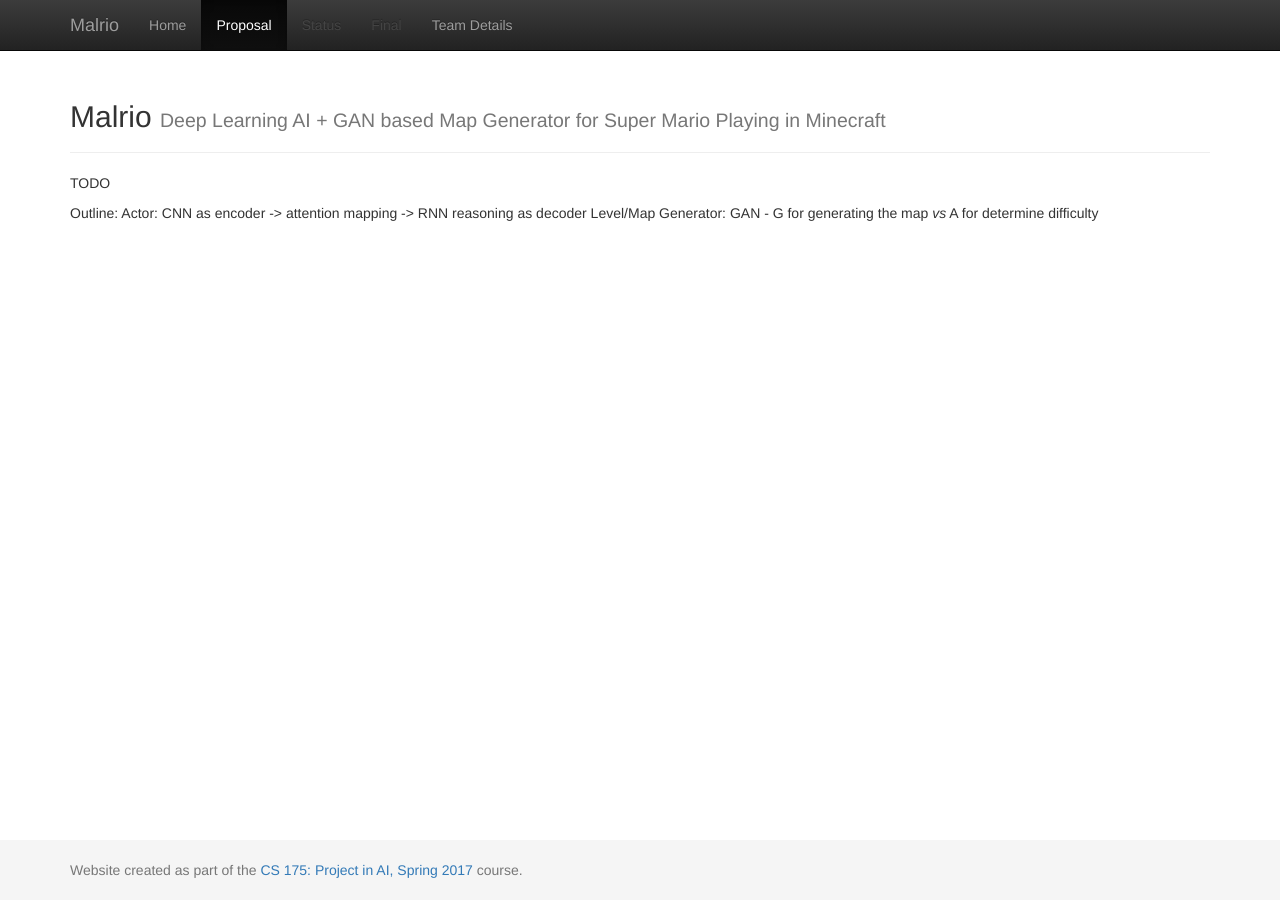
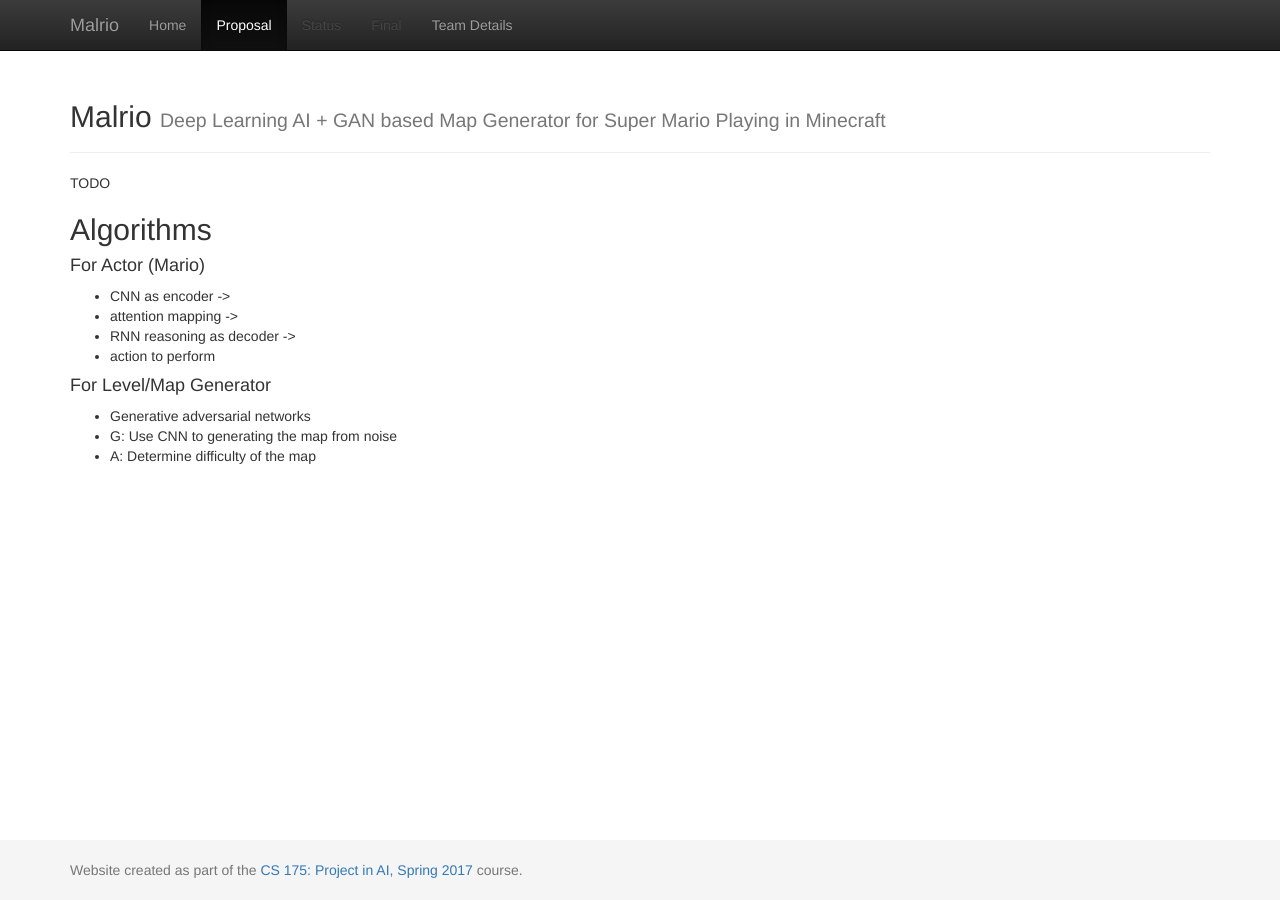
Before and after one commit to Malmactor/malrio, a Jekyll site: the page built from docs/proposal.md, in a window 1280 px wide. Built offline with Jekyll 4.4.1, drawn with Linux system fonts in a browser that asks for light colours.

Commit message:
Update proposal.md

```diff
--- a/docs/proposal.md
+++ b/docs/proposal.md
@@ -6,6 +6,15 @@
 TODO
 
 
-Outline:
-Actor: CNN as encoder -> attention mapping -> RNN reasoning as decoder
-Level/Map Generator: GAN - G for generating the map _vs_ A for determine difficulty
+## Algorithms
+
+#### For Actor (Mario)
+ - CNN as encoder ->
+ - attention mapping ->
+ - RNN reasoning as decoder ->
+ - action to perform
+
+#### For Level/Map Generator
+ - Generative adversarial networks
+ - G: Use CNN to generating the map from noise
+ - A: Determine difficulty of the map
```
